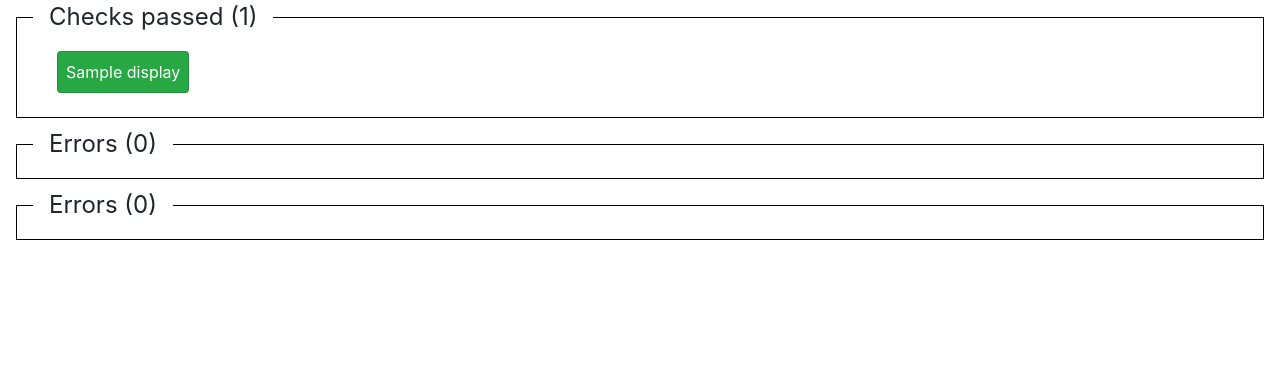
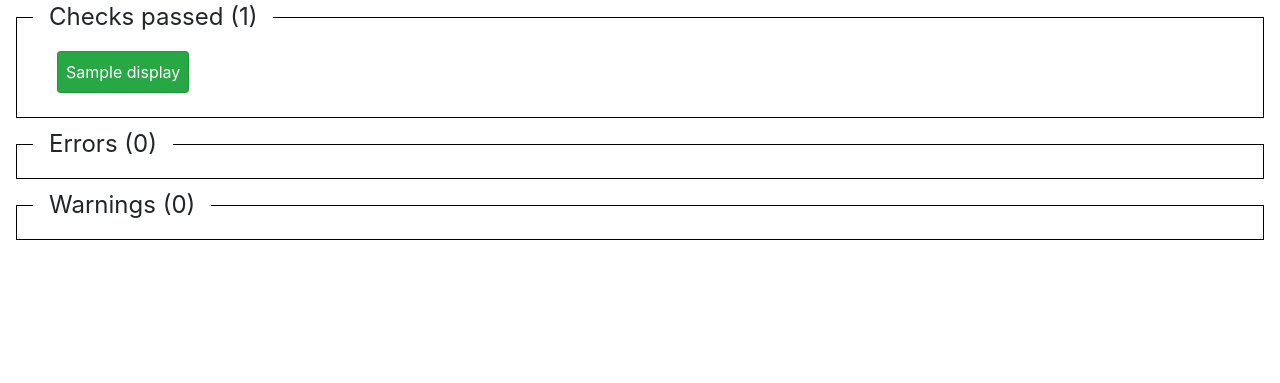
Before and after one commit to ljdyer/training-data-cleaner, a Flask app: template app/templates/summary.html in a window 1280 px wide. Shown: the part 71-454 px from the top of the page. Run offline with Flask 2, Linux system fonts and the light colour scheme; the template is opened without the code that fills it: most values are stand-ins (such as "Sample title", 1, 10 or a date in 2020); some libraries are stand-ins or nearby versions.

Commit message:
warnings in summary

```diff
--- a/app/app_elements/blueprints/summary.py
+++ b/app/app_elements/blueprints/summary.py
@@ -24,8 +24,10 @@ def summary():
 
     passed = [c for c in checks if c['status'] == 'pass']
     errors = [c for c in checks if c['status'] == 'fail' and c['type'] == 'error']
+    warnings = [c for c in checks if c['status'] == 'fail' and c['type'] == 'warning']
 
     print(passed)
     print(errors)
+    print(warnings)
 
-    return render_template('summary.html', passed=passed, errors=errors)
+    return render_template('summary.html', passed=passed, errors=errors, warnings=warnings)
--- a/app/app_elements/checks.py
+++ b/app/app_elements/checks.py
@@ -47,7 +47,7 @@ CHECKS = [
     {
         'id': 'too_long',
         'display': 'Long cells',
-        'type': 'error',
+        'type': 'warning',
         'func': check_too_long,
         'link_route': 'edit_.edit',
         'link_args': {
--- a/app/templates/summary.html
+++ b/app/templates/summary.html
@@ -35,11 +35,11 @@
 </fieldset>
 
 <fieldset class="mx-3 mb-2">
-	<legend class="mx-3 px-3">Errors ({{ errors | length }})</legend>
+	<legend class="mx-3 px-3">Warnings ({{ warnings | length }})</legend>
 	<div class="row mx-3 mt-2">
-	{% for check in errors %}
+	{% for check in warnings %}
 		<div class="col-sm-4 col-md-3 mb-4 md-3 d-flex">
-			<div class="card text-white bg-danger flex-fill">
+			<div class="card text-white bg-warning flex-fill">
 				<div class="card-body">
 					<h5 class="card-title">{{ check.display }}</h5>
 					<p>{{ check.message }}</p>
```
Also changed, not shown: 1 other file.
